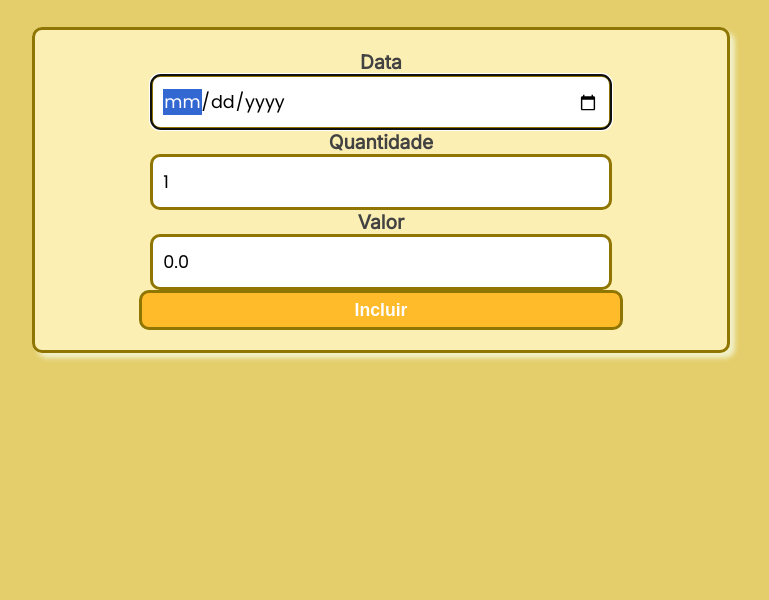
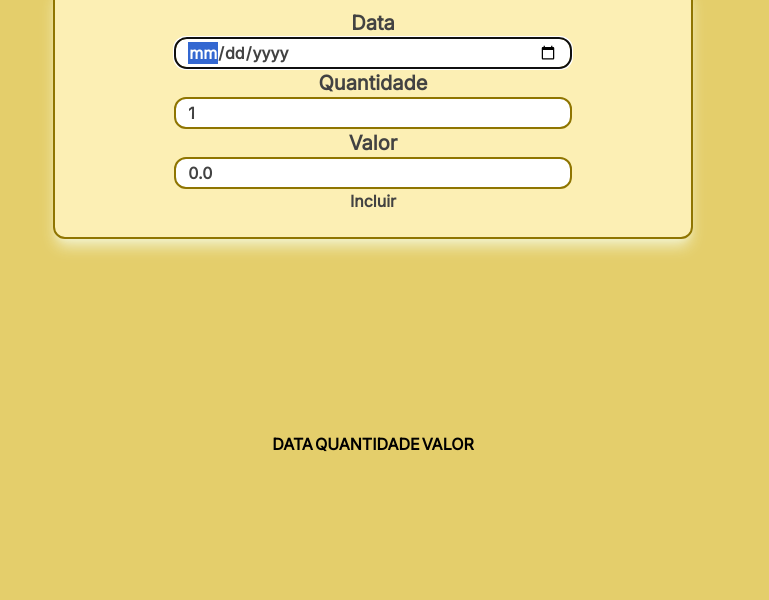
Before and after one commit to JoaoIto/BusinessFrame, a website built with Vite: page index.html in a window 1280 px wide. Shown: the part 216-816 px from the top of the page, without its empty margins (267-1036 px from the left). Built offline with nearby package versions, Linux system fonts and the light colour scheme.

Commit message:
Form tailwind elements html and css styles

```diff
--- /dev/null
+++ b/css/input.css
@@ -0,0 +1,3 @@
+@tailwind base;
+@tailwind components;
+@tailwind utilities;
--- a/index.html
+++ b/index.html
@@ -6,7 +6,7 @@
   <meta charset="UTF-8">
   <meta http-equiv="X-UA-Compatible" content="IE=edge">
   <meta name="viewport" content="width=device-width, initial-scale=1.0">
-  <link rel="stylesheet" href="./src/css/style.css">
+  <link rel="stylesheet" href="./css/output.css">
 
   <link rel="preconnect" href="https://fonts.googleapis.com">
   <link rel="preconnect" href="https://fonts.gstatic.com" crossorigin>
@@ -16,37 +16,127 @@
   <title>BusinessFrame-TSC</title>
 </head>
 
-<body>
-  <h1 id="title">Negociações</h1>
+<body class="
+w-screen
+h-screen
+flex
+flex-col
+items-center
+justify-center
+font-Inter
+bg-yellowBg
+">
+  <h1 class="
+  font-Poppins
+  text-greyTitle
+  text-4xl" id="title">Negociações</h1>
   <div id="mensagemView"></div>
 
-  <form class="form flex items-center">
-    <fieldset>
-      <div class="form-group">
-        <label for="data">Data</label>
-        <input type="date" id="data" class="form-control" required autofocus />
+  <form class="form h-3/5
+  w-5/6
+  flex
+  flex-col
+  items-center">
+    <fieldset class="
+     text-greyFontFieldset
+     font-bold
+     flex
+     flex-col
+     items-center
+     justify-evenly
+     border-solid
+     border-2
+     rounded-xl
+     border-yellowBorder
+     shadow-lg
+     shadow-yellowBoxShadow
+     bg-yellowBgFieldset
+     w-3/5
+     my-8
+     py-6
+    ">
+      <div class="
+      form-group
+      flex
+      flex-col
+      items-center
+      w-5/6
+      ">
+        <label class="text-xl" for="data">Data</label>
+        <input type="date" id="data" class="
+        form-control
+        font-Popping
+        h-8
+        w-3/4
+        p-3
+        rounded-xl
+        border-solid
+        border-2
+        border-yellowBorder
+        " required autofocus />
       </div>
 
-      <div class="form-group">
-        <label for="quantidade">Quantidade</label>
-        <input type="number" min="1" step="1" id="quantidade" class="form-control" value="1" required />
+      <div class="
+      form-group
+      flex
+      flex-col
+      items-center
+      w-5/6
+      ">
+        <label class="text-xl" for="quantidade">Quantidade</label>
+        <input type="number" min="1" step="1" id="quantidade" class="
+        form-control
+        font-Popping
+        h-8
+        w-3/4
+        p-3
+        rounded-xl
+        border-solid
+        border-2
+        border-yellowBorder
+        " value="1" required />
       </div>
 
-      <div class="form-group">
-        <label for="valor">Valor</label>
-        <input id="valor" type="number" class="form-control" min="0.01" step="0.01" value="0.0" required />
+      <div class="
+      form-group
+      flex
+      flex-col
+      items-center
+      w-5/6
+      ">
+        <label class="text-xl" for="valor">Valor</label>
+        <input id="valor" type="number" class="
+        form-control
+        font-Popping
+        h-8
+        w-3/4
+        p-3
+        rounded-xl
+        border-solid
+        border-2
+        border-yellowBorder
+        " min="0.01" step="0.01" value="0.0" required />
       </div>
 
       <button class="btn btn-primary" type="submit">Incluir</button>
     </fieldset>
   </form>
 
-  <section class="tableBusiness">
+  <section class="
+  tableBusiness
+   flex
+   items-center
+   justify-evenly
+   flex-col
+   w-4/6
+  ">
     <div id="negociacoesView">
 
     </div>
   </section>
   <script type="module" src="./src/app/app.ts"></script>
 </body>
+
 </html>
+
 <head>
--- a/package.json
+++ b/package.json
@@ -9,7 +9,7 @@
     "preview": "vite preview"
   },
   "devDependencies": {
-    "tailwindcss": "^3.2.2",
+    "tailwindcss": "^3.3.1",
     "typescript": "^4.6.4",
     "vite": "^3.2.0"
   }
--- a/src/app/app.ts
+++ b/src/app/app.ts
@@ -9,5 +9,5 @@ if (form) {
     controller.adiciona();
   });
 } else {
-  throw Error('Elemento form não encontrado.');
+  console.error('Elemento form não encontrado.');
 }
--- a/src/app/controllers/negociacao-controller.ts
+++ b/src/app/controllers/negociacao-controller.ts
@@ -9,8 +9,8 @@ export class NegociacaoController {
   private inputQuantidade!: HTMLInputElement;
   private inputValor!: HTMLInputElement;
   private negociacoes: Negociacoes = new Negociacoes();
-  private negociacoesView = new NegociacoesView("#negociacoesView", true);
-  private messageView = new MessageView("#message");
+  private negociacoesView = new NegociacoesView("#negociacoesView");
+  private messageView = new MessageView("#messageView");
 
   constructor() {
     const inputData = document.querySelector("#data");
--- a/src/app/views/view.ts
+++ b/src/app/views/view.ts
@@ -1,26 +1,16 @@
 export abstract class View<T>{
 
     protected elemento: HTMLElement | null;
-    private escapar: boolean = false
-    constructor(seletor: string, escapar?: boolean){
+
+    constructor(seletor: string){
         this.elemento = document.querySelector(seletor);
-        if(escapar){
-            this.escapar = escapar;
-        }else{
-            throw Error(`Este seletor: ${seletor} não existe! Verifique!`)
-        }
     }
 
     public update(model: T): void {
-        let template = this.template(model);
         if (this.elemento) {
+            const template = this.template(model);
             this.elemento.innerHTML = template;
         }
-        if(this.escapar){
-            template = template
-            .replace(/<script>[\s\S]*?<\/script>/, '')
-        }
-        return
     }
 
     protected abstract template(model: T): string;
--- /dev/null
+++ b/tailwind.config.js
@@ -0,0 +1,24 @@
+/** @type {import('tailwindcss').Config} */
+export default {
+  content: ["./index.html}"],
+  theme: {
+    fontFamily: {
+      Inter: "Inter, sans-serif",
+      Poppins: "Poppins, sans-serif",
+    },
+
+    colors: {
+      white: "#fff",
+      greyFontFieldset: "rgb(66, 66, 66)",
+      greyTitle: "rgb(12, 12, 12)",
+      yellowBg: "#e4ce6b",
+      yellowBorder: "#8f7501",
+      yellowBoxShadow: "rgb(241, 241, 202)",
+      yellowBgFieldset: "#fcefb4",
+      yellowStrong: "#ffbb2a",
+    },
+
+    extend: {},
+  },
+  plugins: [],
+};
```
Also changed, not shown: css/output.css (added), css/style.css (renamed from src/css/style.css), 1 other file.
